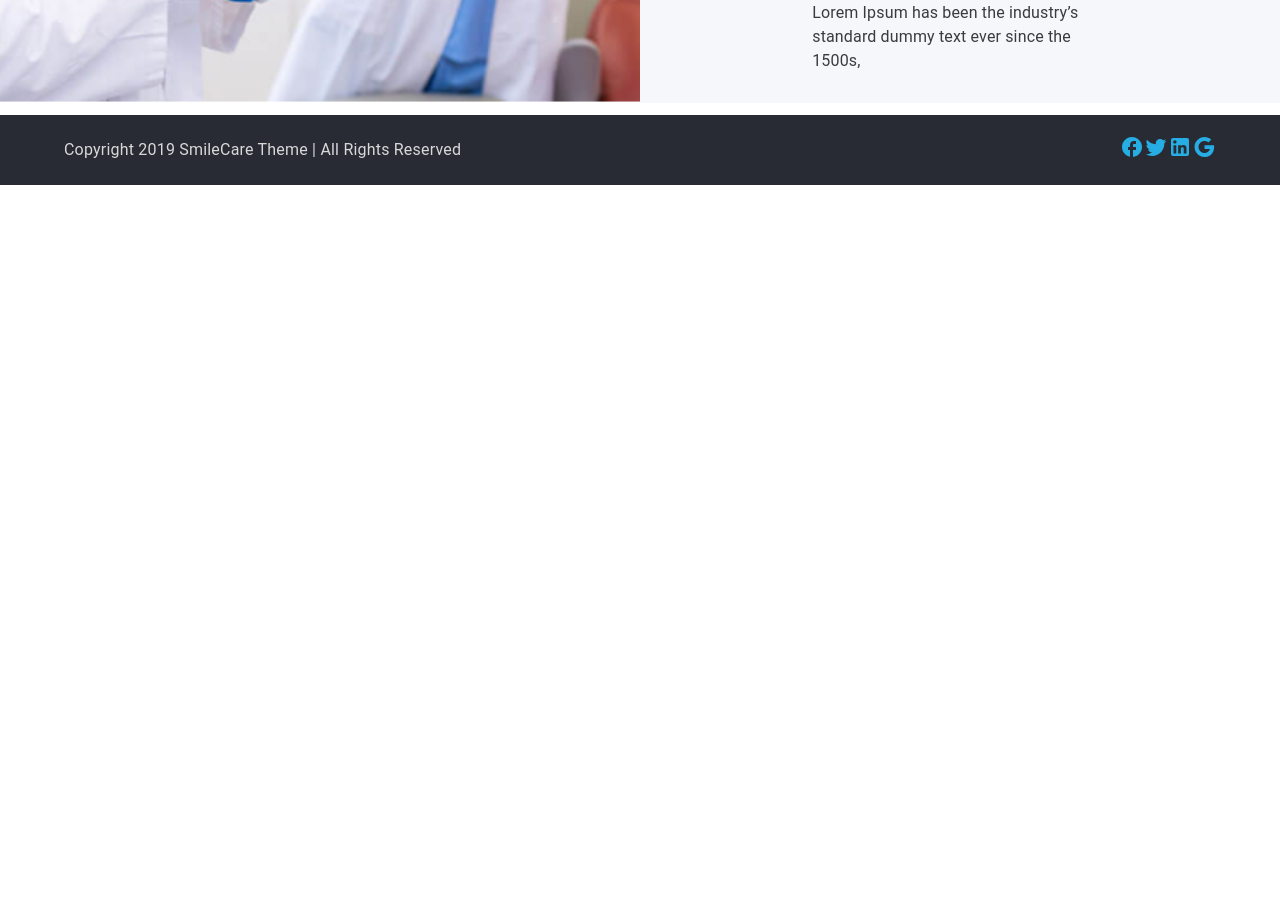
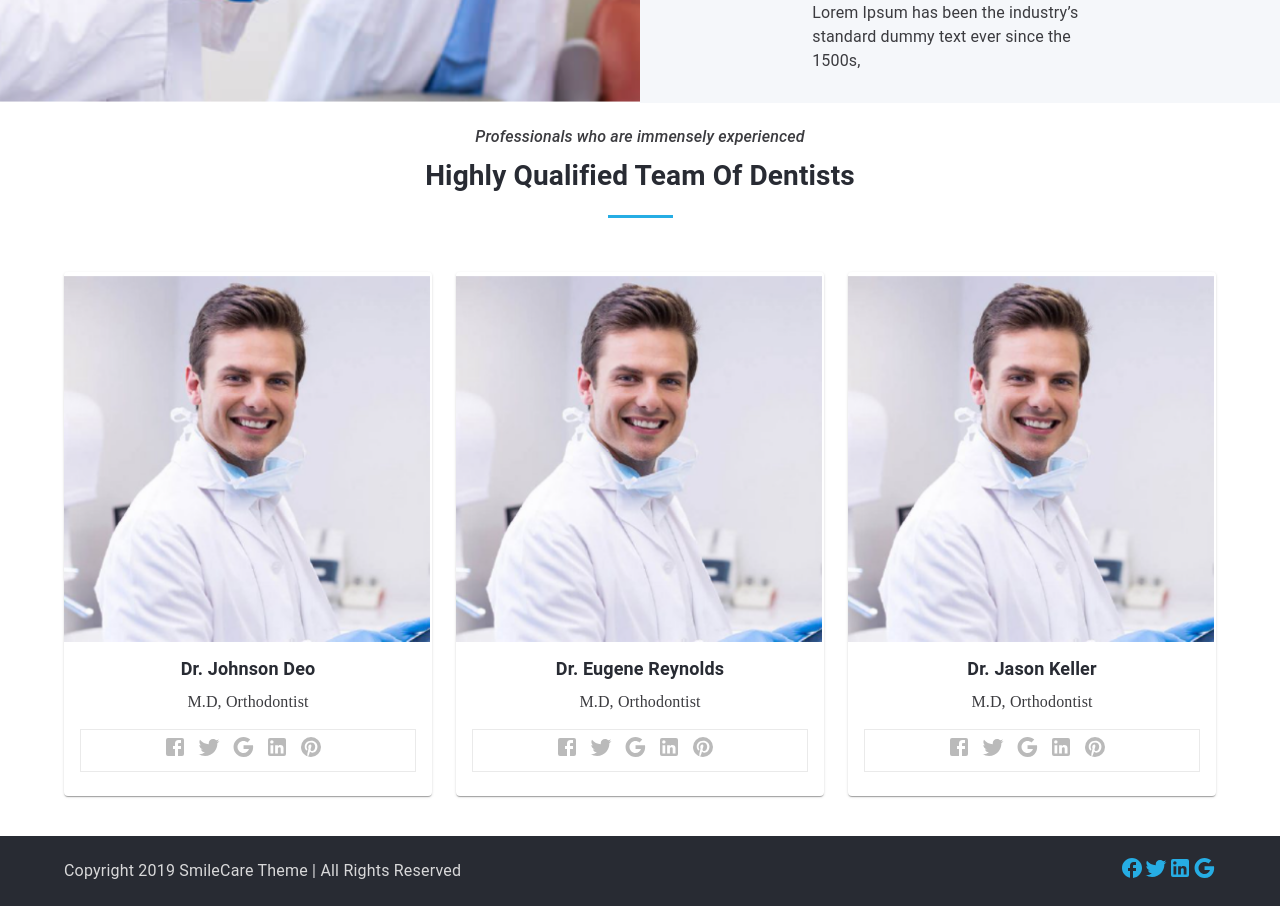
Before and after one commit to saidoud/smile-landing-page, a Next.js app: page / in a window 1280 px wide. Shown: the part 2280-3186 px from the top of the page. Before the commit the page ends 2465 px from the top, so only its background shows below. Built offline with nearby package versions, Linux system fonts and the light colour scheme.

Commit message:
Experience Section

```diff
--- a/pages/index.js
+++ b/pages/index.js
@@ -6,6 +6,7 @@ import Header from "../src/components/Header";
 import Navbar from "../src/components/Navbar";
 import Service from "../src/components/Service";
 import Passion from "../src/components/Passion";
+import Experience from "../src/components/Experience";
 import theme from "../src/theme";
 
 export default function Home() {
@@ -18,6 +19,7 @@ export default function Home() {
         <Banner />
         <Service />
         <Passion />
+        <Experience />
         <Footer />
       </ThemeProvider>
     </>
--- a/src/components/Banner/index.jsx
+++ b/src/components/Banner/index.jsx
@@ -1,5 +1,4 @@
 import React from "react";
-import Image from "next/image";
 import { makeStyles } from "@mui/styles";
 
 function Banner() {
--- /dev/null
+++ b/src/components/Experience/TeamCard.jsx
@@ -0,0 +1,60 @@
+import React from "react";
+import { makeStyles } from "@mui/styles";
+import { Card, CardContent, CardMedia } from "@mui/material";
+import FacebookIcon from "@mui/icons-material/Facebook";
+import TwitterIcon from "@mui/icons-material/Twitter";
+import GoogleIcon from "@mui/icons-material/Google";
+import LinkedInIcon from "@mui/icons-material/LinkedIn";
+import PinterestIcon from "@mui/icons-material/Pinterest";
+
+function TeamCard({ title, subTitle, imageUrl }) {
+  const classes = useStyles();
+  return (
+    <Card className={classes.root}>
+      <CardMedia component="img" image={imageUrl} alt="green iguana" />
+      <CardContent>
+        <p className={classes.title}>{title}</p>
+        <p className={classes.subTitle}>{subTitle}</p>
+        <div className={classes.icons}>
+          <FacebookIcon className={classes.icon} />
+          <TwitterIcon className={classes.icon} />
+          <GoogleIcon className={classes.icon} />
+          <LinkedInIcon className={classes.icon} />
+          <PinterestIcon className={classes.icon} />
+        </div>
+      </CardContent>
+    </Card>
+  );
+}
+const useStyles = makeStyles({
+  root: {
+    boxShadow: "none",
+    textAlign: "center",
+  },
+  title: {
+    fontSize: "18px",
+    lineHeight: "22px",
+    color: "#282b33",
+    fontWeight: "700",
+    fontStyle: "normal",
+    marginBottom: "10px",
+  },
+  subTitle: {
+    fontSize: "16px",
+    lineHeight: "24px",
+    color: "#3b3b3f",
+    fontWeight: "400",
+    fontFamily: "Poppins",
+  },
+  icons: {
+    border: "1px solid #eaeaea",
+    color: "#BABABA",
+    padding: " 5px 10px",
+    marginTop: "15px",
+  },
+  icon: {
+    marginRight: "10px",
+  },
+});
+
+export default TeamCard;
--- /dev/null
+++ b/src/components/Experience/index.jsx
@@ -0,0 +1,46 @@
+import { Container, Grid } from "@mui/material";
+import React from "react";
+import HeaderSection from "../ui/HeaderSection";
+import TeamCard from "./TeamCard";
+
+function Experience() {
+  return (
+    <Container>
+      <HeaderSection
+        title="Highly Qualified Team Of Dentists"
+        subTitle="Professionals who are immensely experienced"
+      />
+      <Grid container spacing={3} style={{ marginTop: "30px" }}>
+        {data.map((item, index) => (
+          <Grid item xs={12} sm={6} md={4} key={index}>
+            <TeamCard
+              title={item.title}
+              subTitle={item.subTitle}
+              imageUrl={item.imageUrl}
+            />
+          </Grid>
+        ))}
+      </Grid>
+    </Container>
+  );
+}
+
+const data = [
+  {
+    title: "Dr. Johnson Deo",
+    subTitle: "M.D, Orthodontist",
+    imageUrl: "/assets/person3.png",
+  },
+  {
+    title: "Dr. Eugene Reynolds",
+    subTitle: "M.D, Orthodontist",
+    imageUrl: "/assets/person3.png",
+  },
+  {
+    title: "Dr. Jason Keller",
+    subTitle: "M.D, Orthodontist",
+    imageUrl: "/assets/person3.png",
+  },
+];
+
+export default Experience;
```
Also changed, not shown: public/assets/person3.PNG (added).
